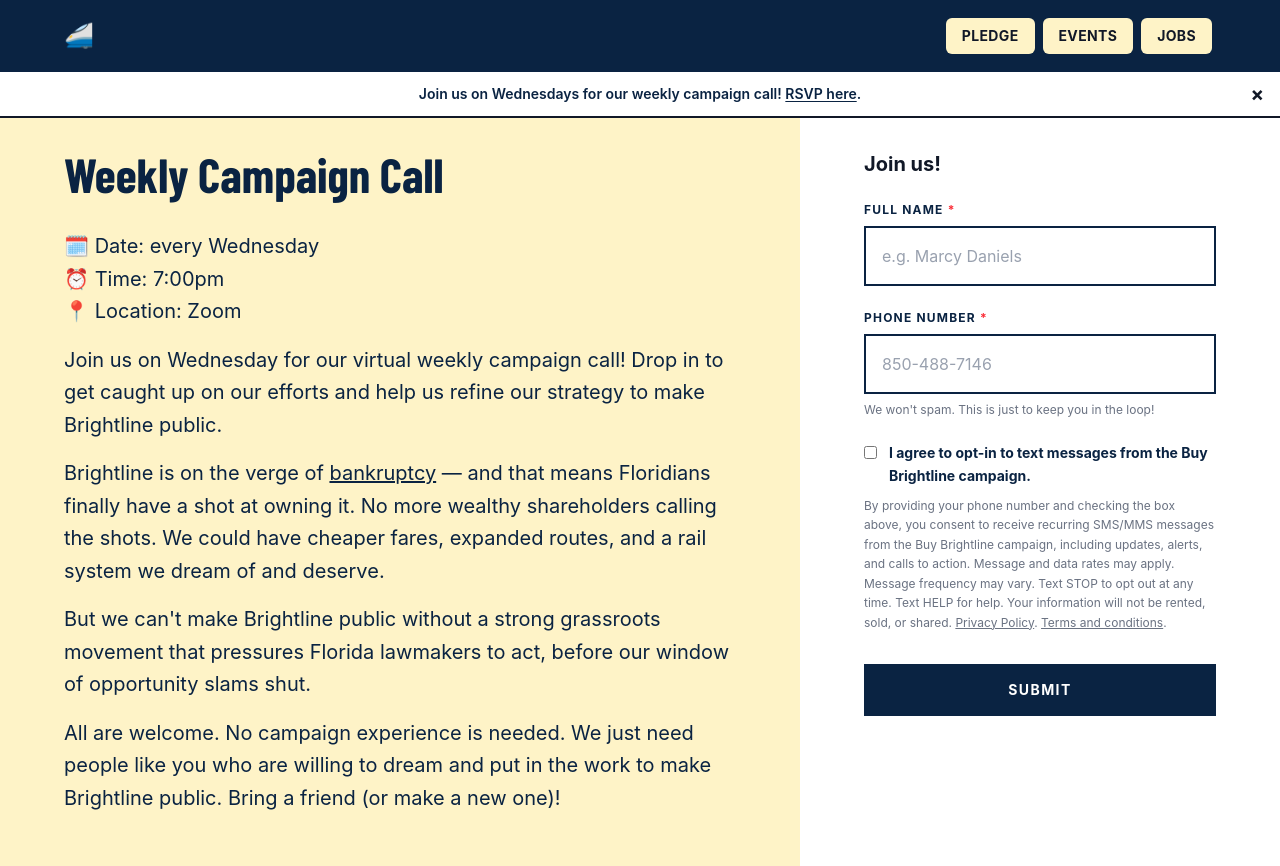
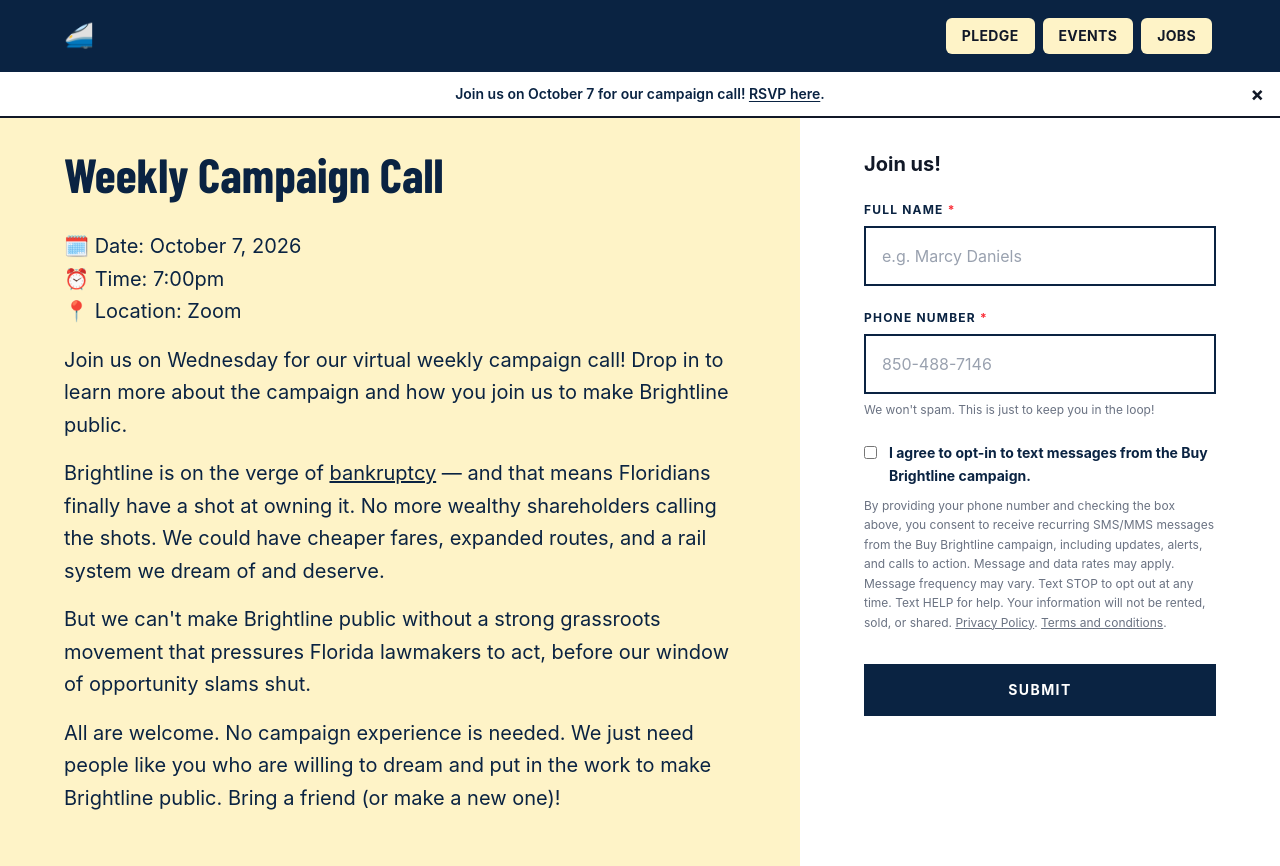
Before and after one commit to Together-Not-For/buy-brightline, a Next.js app in the folder blog/: page /events in a window 1280 px wide. Built offline with nearby package versions, Linux system fonts and the light colour scheme; a web font is replaced by a local one.

Commit message:
minor adj for campaign call (#23)

```diff
--- a/blog/app/components/announcements.tsx
+++ b/blog/app/components/announcements.tsx
@@ -9,7 +9,7 @@
   return (
     <div className="w-full bg-white px-8 py-3 flex items-center justify-center relative sticky border-b-2 border-deepernavy">
       <p className="text-deepnavy text-sm font-semibold text-center">
-        Join us on Wednesdays for our weekly campaign call!{" "}
+        Join us on October 7 for our campaign call!{" "}
         <a href="/events" className="underline underline-offset-2 hover:opacity-70 transition-opacity">
           RSVP here
         </a>
--- a/blog/app/events/page.tsx
+++ b/blog/app/events/page.tsx
@@ -20,11 +20,11 @@
               Weekly Campaign Call
             </h1>
             <div className="mb-5 leading-relaxed text-xl">
-              <p>🗓️ Date: every Wednesday</p>
+              <p>🗓️ Date: October 7, 2026</p>
               <p>⏰ Time: 7:00pm</p>
               <p className="mb-4">📍 Location: Zoom</p>
 
-              <p className="mb-4">Join us on Wednesday for our virtual weekly campaign call! Drop in to get caught up on our efforts and help us refine our strategy to make Brightline public.</p>
+              <p className="mb-4">Join us on Wednesday for our virtual weekly campaign call! Drop in to learn more about the campaign and how you join us to make Brightline public.</p>
 
               <p className="mb-4">Brightline is on the verge of <a href='https://veronews.com/2026/05/14/substantial-doubt-brightline-can-stay-in-business/'>bankruptcy</a> — and that means Floridians finally have a shot at owning it. No more wealthy shareholders calling the shots. We could have cheaper fares, expanded routes, and a rail system we dream of and deserve.</p>
 
```
Also changed, not shown: blog/public/instagram-logo-v1.png (added), 1 other file (tests, documents, lock files or other folders).
